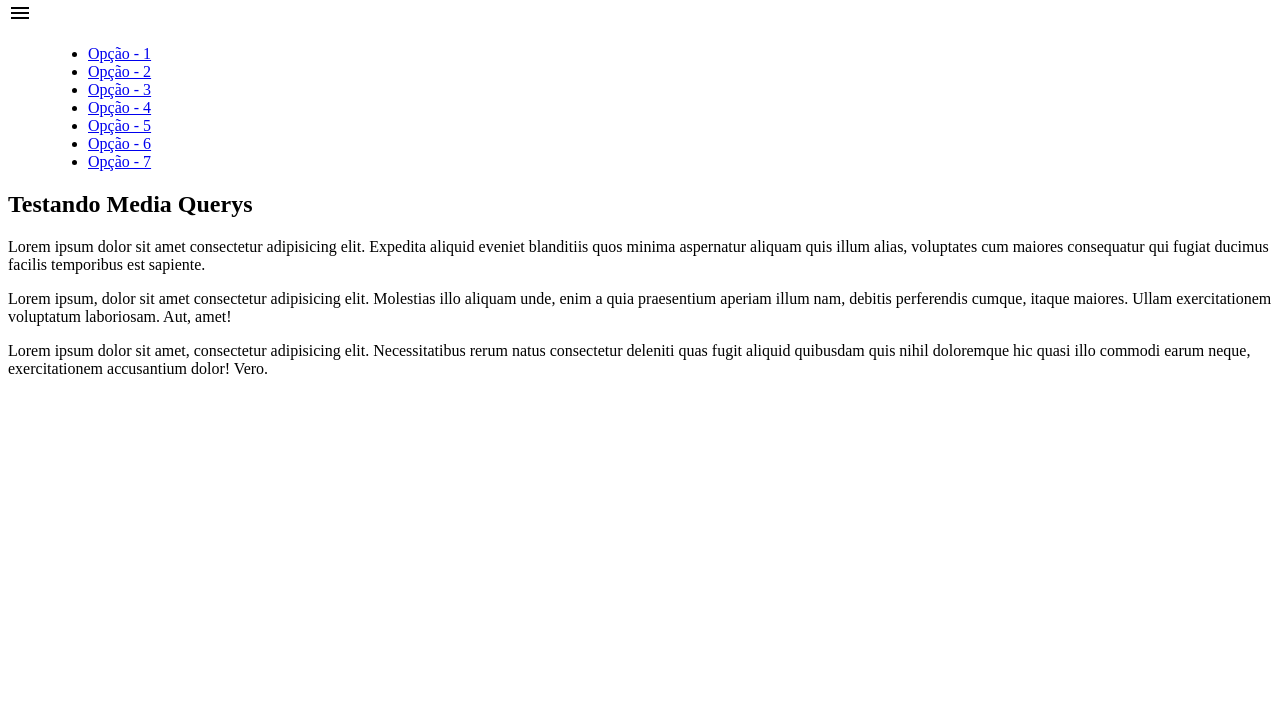
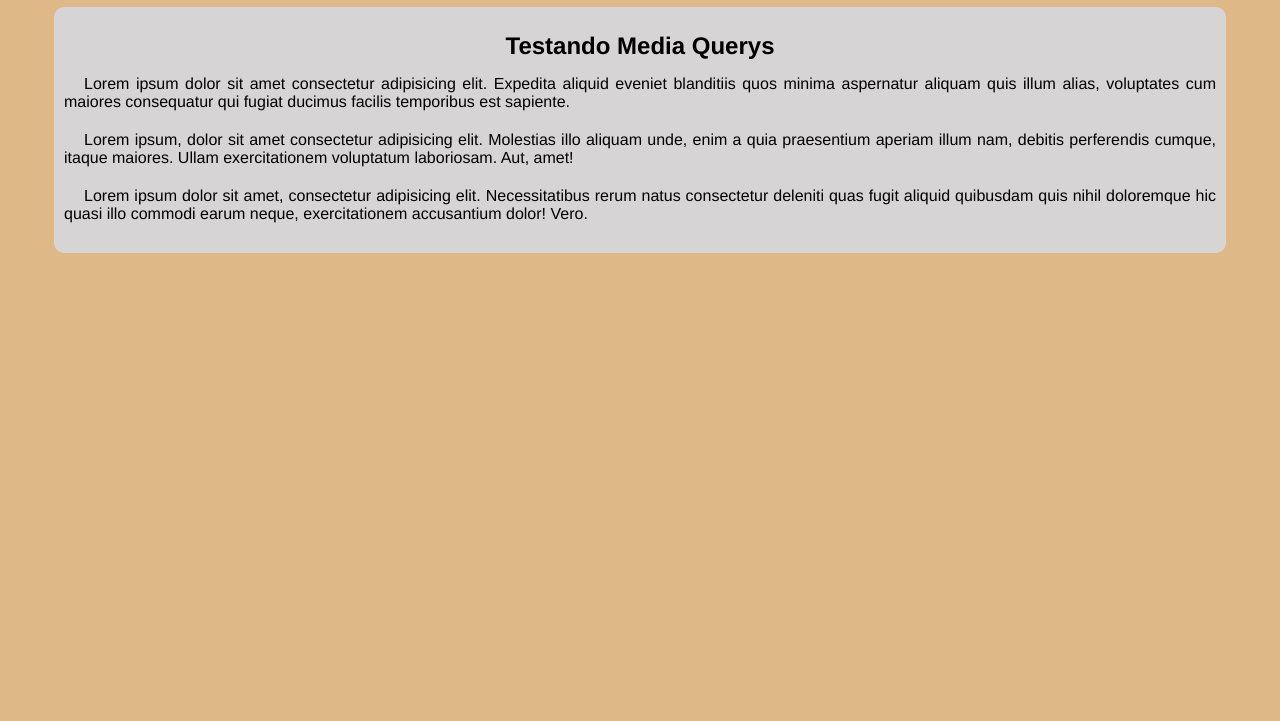
Before and after one commit to Ricardo-72/Aula, a plain HTML site: page index.html in a window 1280 px wide. Shown: the part 79-800 px from the top of the page. Drawn offline with Linux system fonts and the light colour scheme; the site is published under a folder, as on GitHub Pages, so addresses that start at the root find nothing.

Commit message:
corrigindo

```diff
--- a/index.html
+++ b/index.html
@@ -5,8 +5,8 @@
     <meta http-equiv="X-UA-Compatible" content="IE=edge">
     <meta name="viewport" content="width=device-width, initial-scale=1.0">
     <link href="https://fonts.googleapis.com/icon?family=Material+Icons"rel="stylesheet">
-    <link rel="stylesheet" href="/style.css">
-    <link rel="stylesheet" href="/media-query.css">
+    <link rel="stylesheet" href="style.css">
+    <link rel="stylesheet" href="media-query.css">
     <title>Menu Hamburguer</title>
 </head>
 <body onresize="mudouTamaho()">
```
Also changed, not shown: 1 other file.
